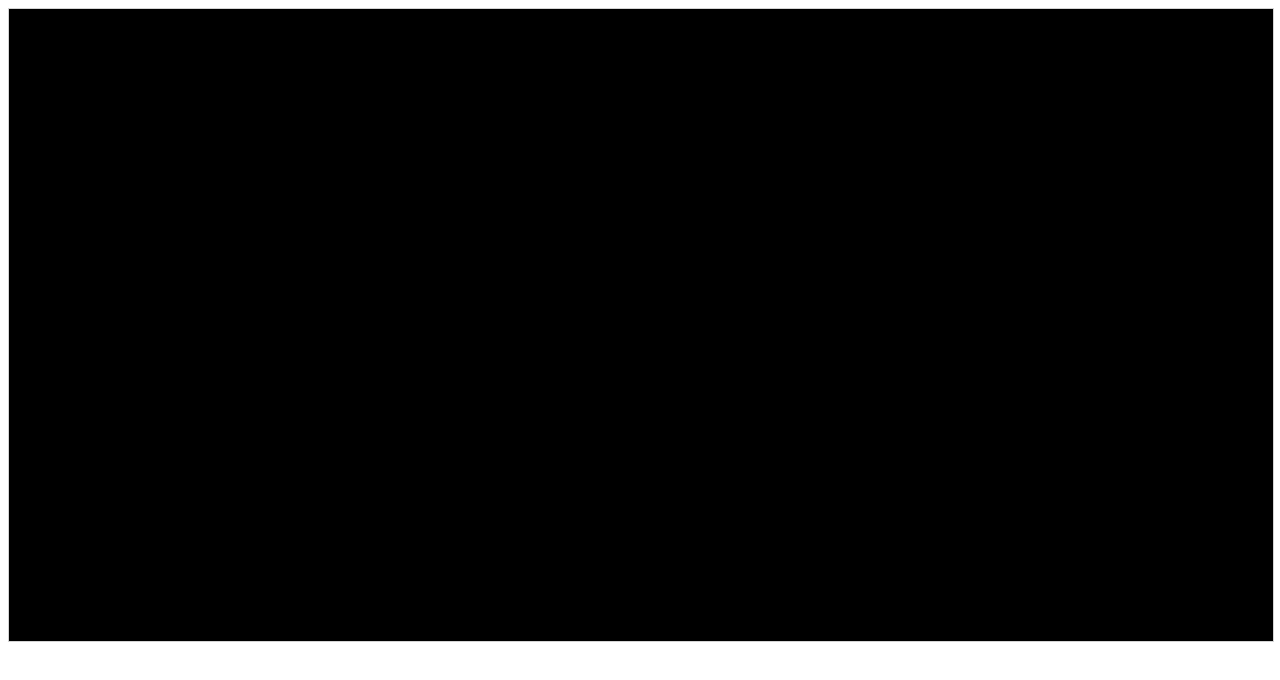
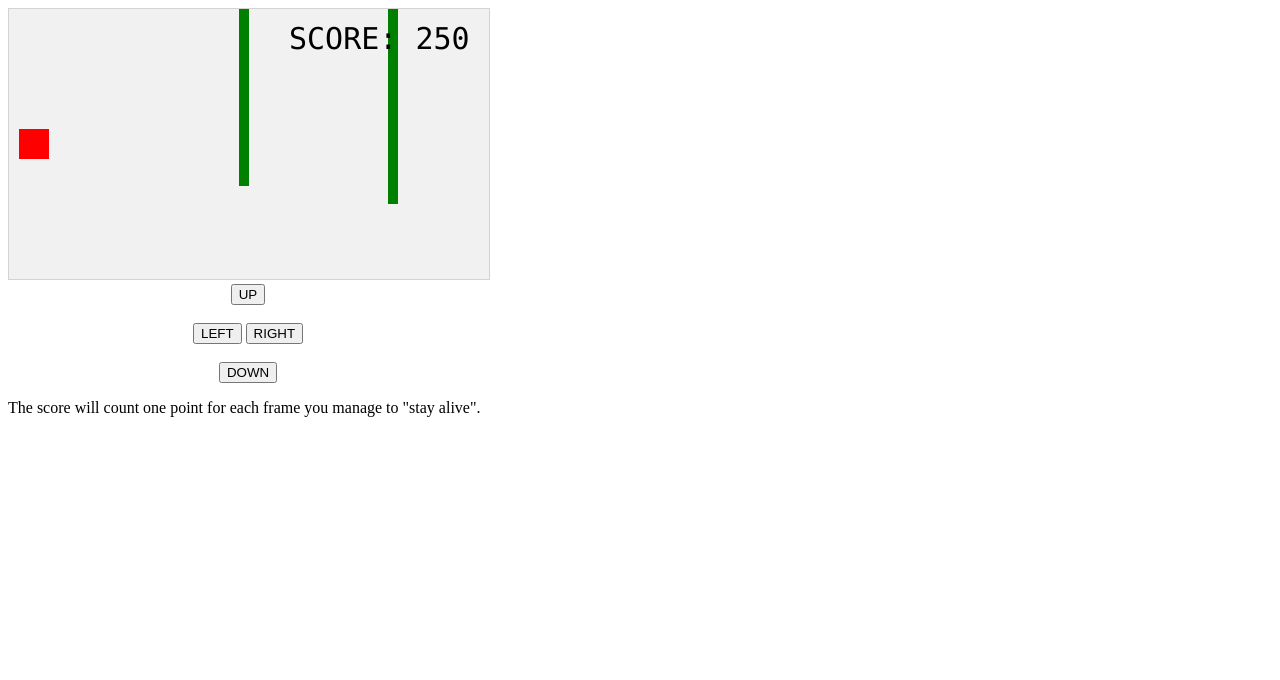
Before and after one commit to McJAH-maker/floppy, a plain HTML site: page index.html in a window 1280 px wide. Drawn offline with Linux system fonts and the light colour scheme.

Commit message:
Update index.html

```diff
--- a/index.html
+++ b/index.html
@@ -1,23 +1,160 @@
-
-<!DOCTYPE html>
+<!DOCTYPE html >
 <html>
 <head>
-<meta name="viewport" content="width=device-width, initial-scale=1.0"/>
-<style>
+    <meta name="viewport" content="width=device-width, initial-scale=1.0" />
+    <style>
 canvas {
     border: 1px solid #d3d3d3;
-    background-color: black;
-    width:100%;
-    height:100%;
-}
+    background-color: #f1f1f1;
+    }
 </style>
 </head>
-<body>
-    <canvas id ="canvas">
+<body onload="startGame()">
+    <script>
 
-    </canvas>
-<script type="module">
+var myGamePiece;
+var myObstacles = [];
+var myScore;
+
+function startGame() {
+    myGamePiece = new component(30, 30, "red", 10, 120);
+    myScore = new component("30px", "Consolas", "black", 280, 40, "text");
+    myGameArea.start();
+    }
+
+var myGameArea = {
+    canvas: document.createElement("canvas"),
+    start: function() {
+        this.canvas.width = 480;
+        this.canvas.height = 270;
+
+        this.context = this.canvas.getContext("2d");
+        document.body.insertBefore(this.canvas, document.body.childNodes[0]);
+        this.frameNo = 0;
+        this.interval = setInterval(updateGameArea, 20);
+    },
+    clear: function() {
+        this.context.clearRect(0, 0, this.canvas.width, this.canvas.height);
+    },
+    stop: function() {
+        clearInterval(this.interval);
+    }
+    }
+
+function component(width, height, color, x, y, type) {
+    this.type = type;
+    this.width = width;
+
+    this.height = height;
+    this.speedX = 0;
+    this.speedY = 0;
+    this.x = x;
+    this.y = y;
+    this.update = function() {
+        ctx = myGameArea.context;
+        if (this.type == "text") {
+            ctx.font = this.width + " " + this.height;
+            ctx.fillStyle = color;
+            ctx.fillText(this.text, this.x, this.y);
+        } else {
+            ctx.fillStyle = color;
+            ctx.fillRect(this.x, this.y, this.width, this.height);
+        }
+    }
+    this.newPos = function() {
+        this.x += this.speedX;
+        this.y += this.speedY;
+    }
+    this.crashWith = function(otherobj) {
+        var myleft = this.x;
+        var myright = this.x + (this.width);
+        var mytop = this.y;
+        var mybottom = this.y + (this.height);
+        var otherleft = otherobj.x;
+        var otherright = otherobj.x + (otherobj.width);
+        var othertop = otherobj.y;
+        var otherbottom = otherobj.y + (otherobj.height);
+        var crash = true;
+        if ((mybottom < othertop) || (mytop > otherbottom) || (myright < otherleft) || (myleft > otherright)) {
+            crash = false;
+        }
+        return crash;
+
+    }
+    }
+
+function updateGameArea() {
+    var x, height, gap, minHeight, maxHeight, minGap, maxGap;
+    for (i = 0; i < myObstacles.length; i += 1) {
+        if (myGamePiece.crashWith(myObstacles[i])) {
+            myGameArea.stop();
+            return;
+        }
+    }
+    myGameArea.clear();
+    myGameArea.frameNo += 1;
+    if (myGameArea.frameNo == 1 || everyinterval(150)) {
+        x = myGameArea.canvas.width;
+        minHeight = 20;
+        maxHeight = 200;
+        height = Math.floor(Math.random()*(maxHeight-minHeight+1)+minHeight);
+        minGap = 50;
+        maxGap = 200;
+        gap = Math.floor(Math.random()*(maxGap-minGap+1)+minGap);
+        myObstacles.push(new component(10, height, "green", x, 0));
+        myObstacles.push(new component(10, x - height - gap, "green", x, height + gap));
+    }
+    for (i = 0; i < myObstacles.length; i += 1) {
+        myObstacles[i].speedX = -1;
+        myObstacles[i].newPos();
+        myObstacles[i].update();
+    }
+    myScore.text = "SCORE: " + myGameArea.frameNo;
+    myScore.update();
+    myGamePiece.newPos();
+    myGamePiece.update();
+    }
+
+function everyinterval(n) {
+    if ((myGameArea.frameNo / n) % 1 == 0) {
+        return true;
+    }
+    return false;
+    }
+
+function moveup() {
+
+
+    myGamePiece.speedY = -1;
+    }
+
+function movedown() {
+    myGamePiece.speedY = 1;
+    }
+
+function moveleft() {
+    myGamePiece.speedX = -1;
+    }
+
+function moveright() {
+    myGamePiece.speedX = 1;
+    }
+
+function clearmove() {
+    myGamePiece.speedX = 0;
+    myGamePiece.speedY = 0;
+    }
 </script>
+    <div style="text-align:center;width:480px;">
+  <button onmousedown="moveup()" onmouseup="clearmove()" ontouchstart="moveup()">UP</button><br><br>
+  <button onmousedown="moveleft()" onmouseup="clearmove()" ontouchstart="moveleft()">LEFT</button>
+  <button onmousedown="moveright()" onmouseup="clearmove()" ontouchstart="moveright()">RIGHT</button><br><br>
+  <button onmousedown="movedown()" onmouseup="clearmove()" ontouchstart="movedown()">DOWN</button>
+</div>
 
+    <p>
+The score will count one point for each frame you manage to "stay alive".
+</p>
 </body>
+
 </html>
```
